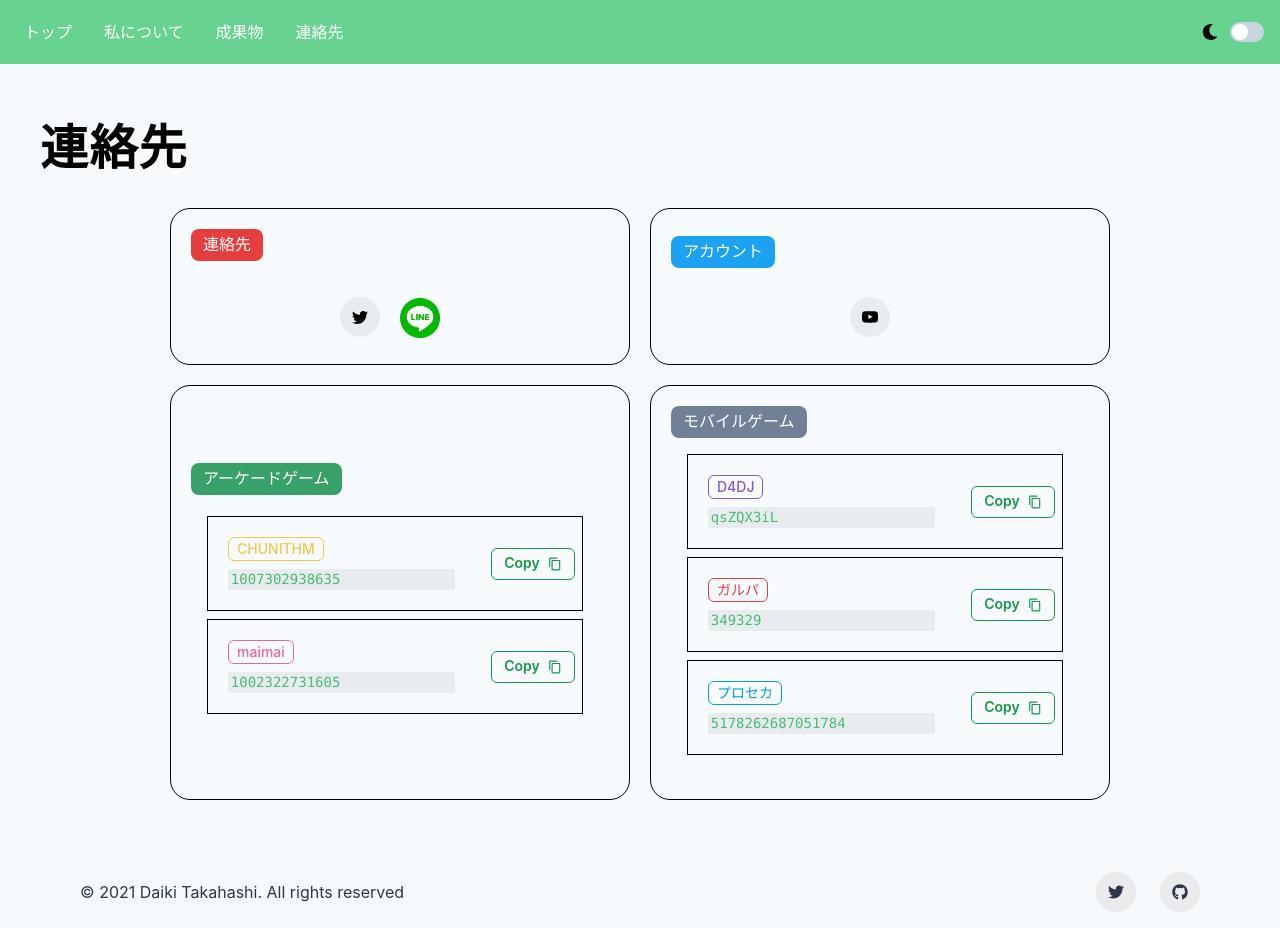
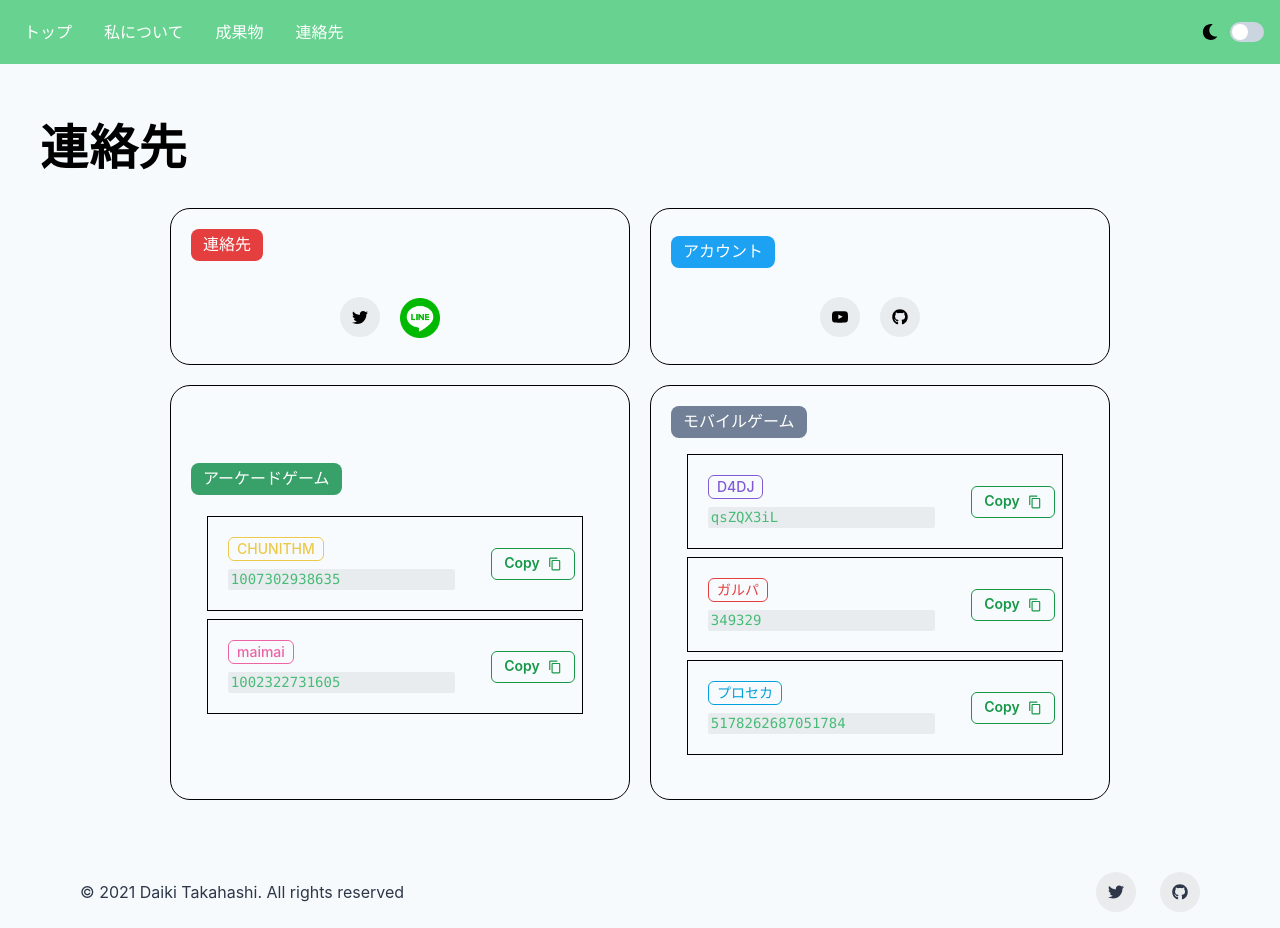
Before and after one commit to RimlTempest/RimlTempest.github.io, a Next.js app: page /contact in a window 1280 px wide. Built offline with nearby package versions, Linux system fonts and the light colour scheme.

Commit message:
update: githubを追加するのを忘れていたので追加

```diff
--- a/src/components/Organisms/SubSnsCard.tsx
+++ b/src/components/Organisms/SubSnsCard.tsx
@@ -6,6 +6,7 @@ import { Locale } from '../../../locales/localeTypes';
 import { SocialButton } from '../Atoms/SocialButton';
 import { ImYoutube } from 'react-icons/im';
 import { SNS } from '../../types/Sns';
+import { FaGithub } from 'react-icons/fa';
 
 export const SubSnsCard: React.FC<SnsCardProps> = (props: SnsCardProps) => {
   const { i18n }: Locale = useLocale();
@@ -41,6 +42,11 @@ export const SubSnsCard: React.FC<SnsCardProps> = (props: SnsCardProps) => {
             <ImYoutube />
           </SocialButton>
         </chakra.div>
+        <chakra.div mr={5}>
+          <SocialButton label={'Github'} href={SNS.GITHUB}>
+            <FaGithub />
+          </SocialButton>
+        </chakra.div>
       </Flex>
     </Flex>
   );
```
